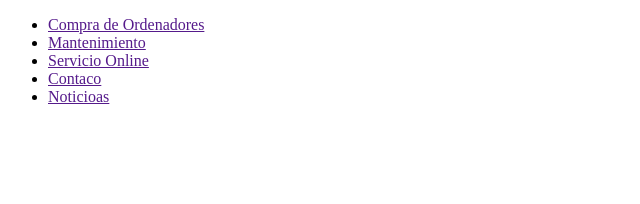
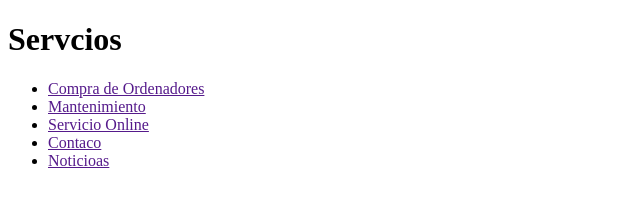
Before and after one commit to rick571z/prueba2, a plain HTML site: page servicios.html in a window 1280 px wide. Shown: the whole page, without its empty margins (0-640 px from the left). Drawn offline with Linux system fonts and the light colour scheme.

Commit message:
se agrego h1 Servicios en servicios.html

```diff
--- a/servicios.html
+++ b/servicios.html
@@ -9,6 +9,7 @@
 
 <body>
 
+    <h1>Servcios</h1>
     <div>
         <header>
             <ul>
```
